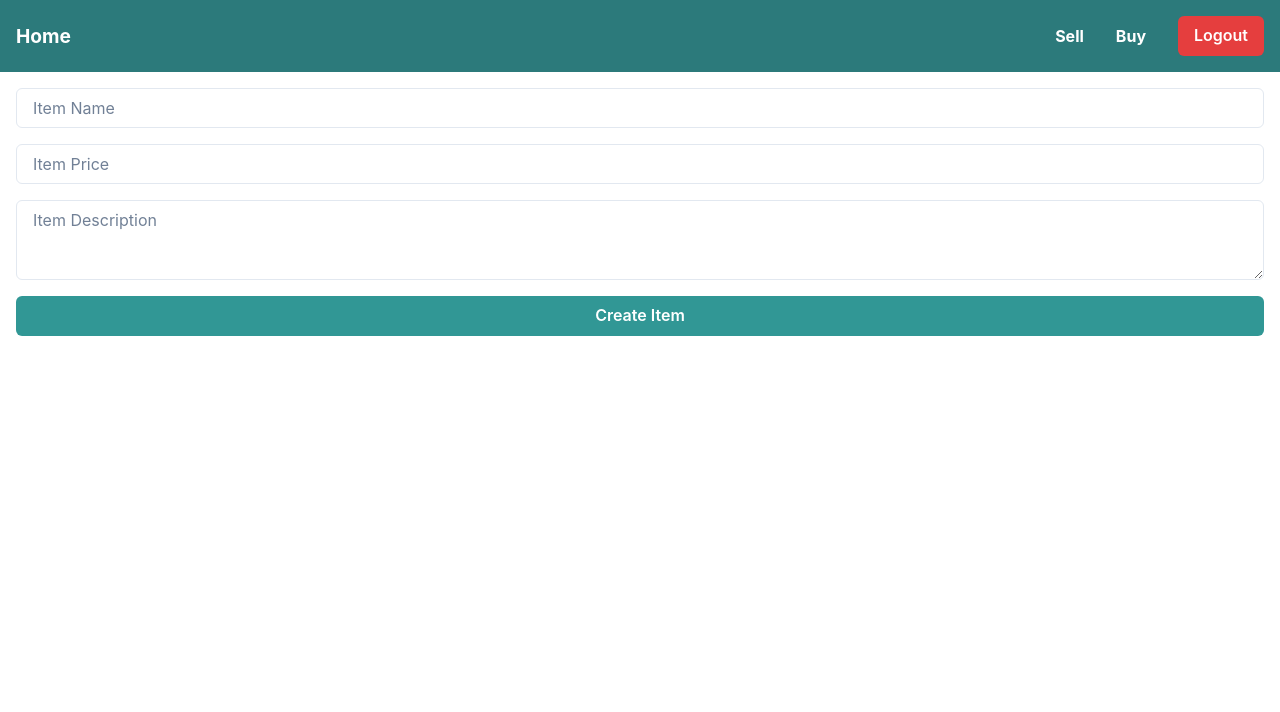
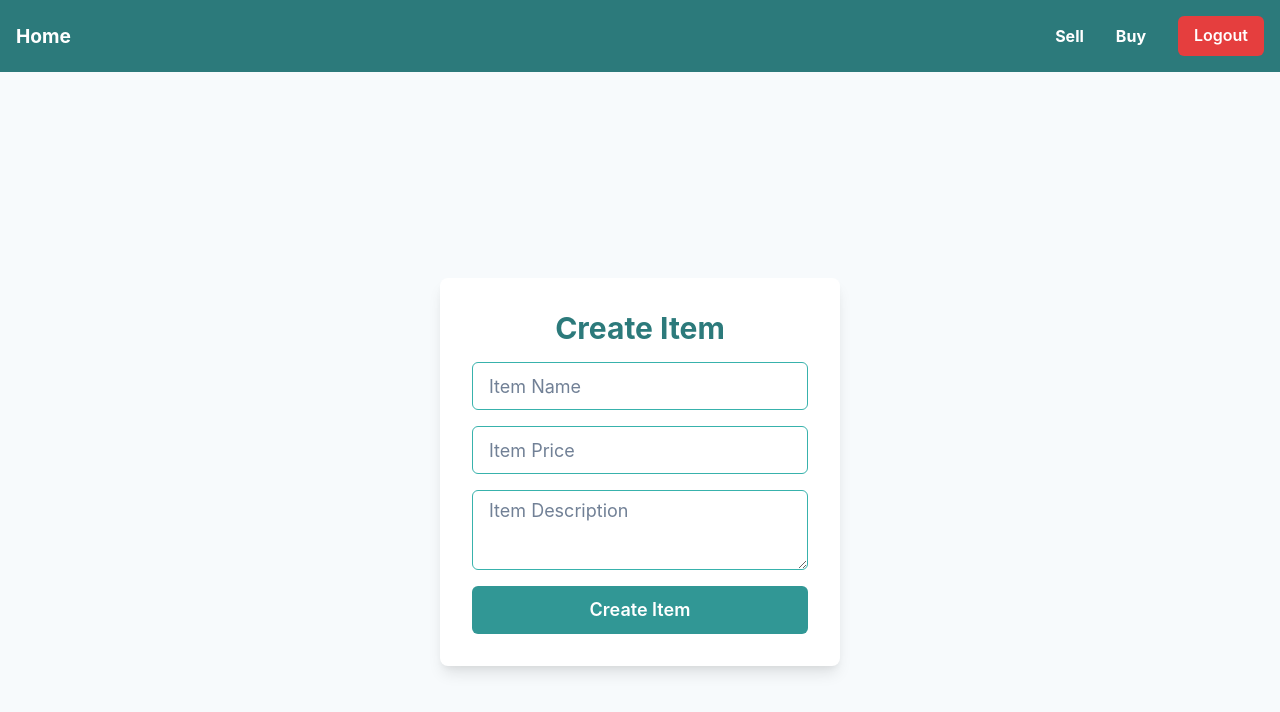
Before and after one commit to RobertBenyamin/ecommerce-frontend, a React (Create React App) app: page /items/create in a window 1280 px wide. Shown: the top 712 px of the page. Built offline with nearby package versions, Linux system fonts and the light colour scheme; no server answers; sample sign-in values are in the browser's storage.

Commit message:
Style CreateItem and EditItem pages to use Chakra UI components and improve styling

```diff
--- a/src/pages/CreateItem.js
+++ b/src/pages/CreateItem.js
@@ -1,12 +1,22 @@
 import { useState } from "react";
 import { useNavigate } from "react-router-dom";
 import api from "../services/api";
-import { Button, Input, Textarea, Box, VStack } from "@chakra-ui/react";
+import {
+  Button,
+  Input,
+  Textarea,
+  Box,
+  VStack,
+  Heading,
+  Flex,
+  Text,
+} from "@chakra-ui/react";
 
 const CreateItem = () => {
   const [name, setName] = useState("");
   const [price, setPrice] = useState("");
   const [description, setDescription] = useState("");
+  const [error, setError] = useState("");
   const navigate = useNavigate();
 
   const handleSubmit = async (e) => {
@@ -21,37 +31,92 @@ const CreateItem = () => {
           },
         }
       );
+
+      if (response.error) {
+        setError(response.error);
+      } else {
         console.log("Item created:", response);
         navigate("/sell");
+      }
     } catch (error) {
       console.error("Error creating item:", error);
+      setError("An unexpected error occurred. Please try again.");
     }
   };
 
   return (
-    <Box p={4}>
+    <Flex
+      justifyContent="center"
+      alignItems="center"
+      height="100vh"
+      bg="gray.50"
+    >
+      <Box
+        bg="white"
+        p={8}
+        borderRadius="lg"
+        boxShadow="lg"
+        width={{ base: "90%", sm: "400px" }}
+      >
+        <form onSubmit={handleSubmit}>
           <VStack spacing={4} align="stretch">
+            <Heading as="h2" size="lg" textAlign="center" color="teal.600">
+              Create Item
+            </Heading>
+
             <Input
               placeholder="Item Name"
               value={name}
               onChange={(e) => setName(e.target.value)}
+              size="lg"
+              borderColor="teal.400"
+              focusBorderColor="teal.600"
+              _hover={{ borderColor: "teal.500" }}
             />
             <Input
               type="number"
               placeholder="Item Price"
               value={price}
               onChange={(e) => setPrice(e.target.value)}
+              size="lg"
+              borderColor="teal.400"
+              focusBorderColor="teal.600"
+              _hover={{ borderColor: "teal.500" }}
             />
             <Textarea
               placeholder="Item Description"
               value={description}
               onChange={(e) => setDescription(e.target.value)}
+              size="lg"
+              borderColor="teal.400"
+              focusBorderColor="teal.600"
+              _hover={{ borderColor: "teal.500" }}
             />
-        <Button colorScheme="teal" onClick={handleSubmit}>
+
+            {error && (
+              <Text
+                color="red.500"
+                textAlign="center"
+                size="lg"
+                fontWeight="semibold"
+              >
+                {error}
+              </Text>
+            )}
+
+            <Button
+              type="submit"
+              colorScheme="teal"
+              size="lg"
+              width="100%"
+              _hover={{ bg: "teal.600" }}
+            >
               Create Item
             </Button>
           </VStack>
+        </form>
       </Box>
+    </Flex>
   );
 };
 
--- a/src/pages/EditItem.js
+++ b/src/pages/EditItem.js
@@ -1,7 +1,16 @@
 import React, { useState, useEffect } from "react";
 import { useParams, useNavigate } from "react-router-dom";
 import api from "../services/api";
-import { Button, Input, Textarea, Box, VStack } from "@chakra-ui/react";
+import {
+  Button,
+  Input,
+  Textarea,
+  Box,
+  VStack,
+  Heading,
+  Flex,
+  Text,
+} from "@chakra-ui/react";
 
 const EditItem = () => {
   const { id } = useParams();
@@ -9,6 +18,7 @@ const EditItem = () => {
   const [name, setName] = useState("");
   const [price, setPrice] = useState("");
   const [description, setDescription] = useState("");
+  const [error, setError] = useState("");
 
   useEffect(() => {
     api
@@ -24,6 +34,7 @@ const EditItem = () => {
       })
       .catch((error) => {
         console.error("Error fetching item data:", error);
+        setError("Error fetching item data.");
       });
   }, [id]);
 
@@ -39,37 +50,91 @@ const EditItem = () => {
           },
         }
       );
+      if (response.error) {
+        setError(response.error);
+      } else {
         console.log("Item updated:", response);
         navigate("/sell");
+      }
     } catch (error) {
       console.error("Error updating item:", error);
+      setError("An unexpected error occurred. Please try again.");
     }
   };
 
   return (
-    <Box p={4}>
+    <Flex
+      justifyContent="center"
+      alignItems="center"
+      height="100vh"
+      bg="gray.50"
+    >
+      <Box
+        bg="white"
+        p={8}
+        borderRadius="lg"
+        boxShadow="lg"
+        width={{ base: "90%", sm: "400px" }}
+      >
+        <form onSubmit={handleSubmit}>
           <VStack spacing={4} align="stretch">
+            <Heading as="h2" size="lg" textAlign="center" color="teal.600">
+              Edit Item
+            </Heading>
+
             <Input
               placeholder="Item Name"
               value={name}
               onChange={(e) => setName(e.target.value)}
+              size="lg"
+              borderColor="teal.400"
+              focusBorderColor="teal.600"
+              _hover={{ borderColor: "teal.500" }}
             />
             <Input
               type="number"
               placeholder="Item Price"
               value={price}
               onChange={(e) => setPrice(e.target.value)}
+              size="lg"
+              borderColor="teal.400"
+              focusBorderColor="teal.600"
+              _hover={{ borderColor: "teal.500" }}
             />
             <Textarea
               placeholder="Item Description"
               value={description}
               onChange={(e) => setDescription(e.target.value)}
+              size="lg"
+              borderColor="teal.400"
+              focusBorderColor="teal.600"
+              _hover={{ borderColor: "teal.500" }}
             />
-        <Button colorScheme="teal" onClick={handleSubmit}>
+
+            {error && (
+              <Text
+                color="red.500"
+                textAlign="center"
+                size="lg"
+                fontWeight="semibold"
+              >
+                {error}
+              </Text>
+            )}
+
+            <Button
+              type="submit"
+              colorScheme="teal"
+              size="lg"
+              width="100%"
+              _hover={{ bg: "teal.600" }}
+            >
               Update Item
             </Button>
           </VStack>
+        </form>
       </Box>
+    </Flex>
   );
 };
 
```
Lines whose indentation alone changed are shown as unchanged.
